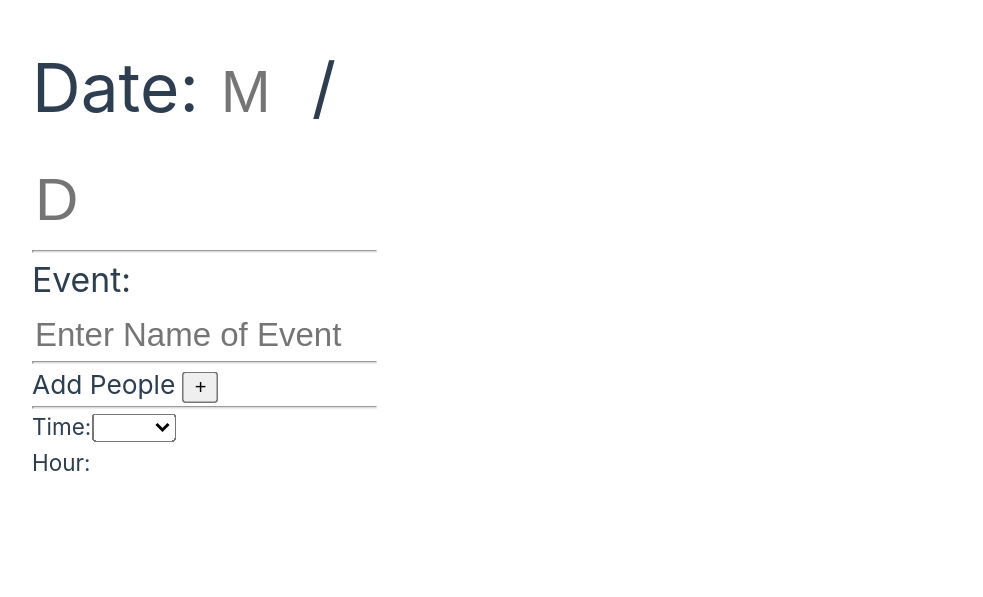
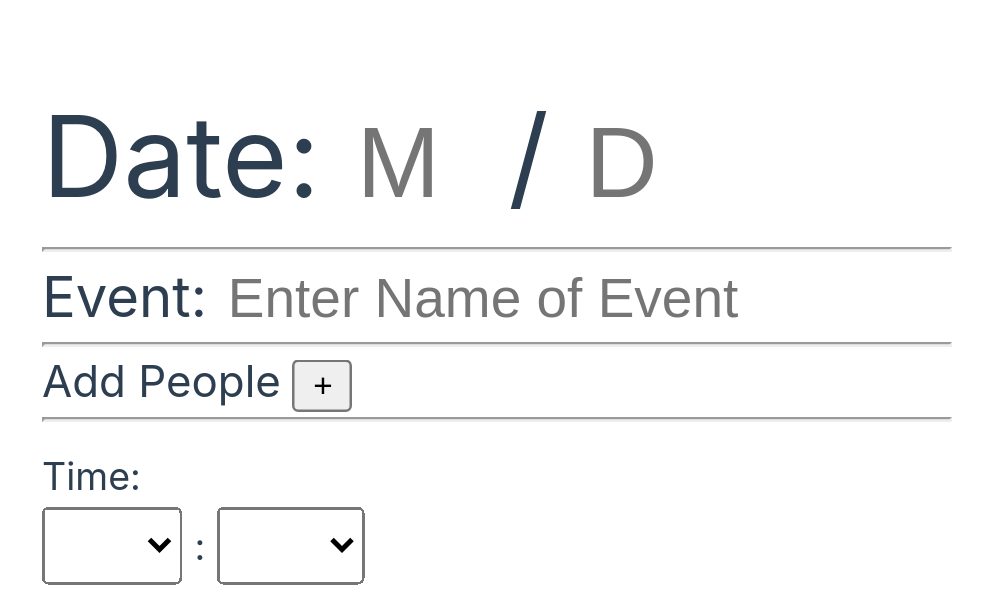
Before and after one commit to klaswell16/calendar, a Vue app: page / in a window 1280 px wide. Shown: the part 227-824 px from the top of the page, without its empty margins (234-1217 px from the left). Before the commit the page ends 800 px from the top, so only its background shows below. Built offline with nearby package versions, Linux system fonts and the light colour scheme.

Commit message:
change time to have hours and min

```diff
--- a/src/App.vue
+++ b/src/App.vue
@@ -5,7 +5,9 @@ export default {
       month: '',
       day: '',
       hours: Array.from({ length: 24 }, (_, i) => i),
+      minutes: Array.from({ length: 12 }, (_, i) => i * 5), // 0, 5, 10...55
       selectedHour: null,
+      selectedMinute: null,
       isActive: false,
       showSam: true,
       showJenny: true,
@@ -40,9 +42,12 @@ export default {
       this.people.push('Gavin')
       this.showGavin = false
     },
-    formatHour(hour) {
-      if (hour === null) return ''
-      return String(hour).padStart(2, '0') + ':00'
+    formatTime(hour, minute) {
+      if (hour === null || minute === null) return '--:--'
+      return `${String(hour).padStart(2, '0')}:${String(minute).padStart(2, '0')}`
+    },
+    get displayTime() {
+      return this.formatTime(this.selectedHour, this.selectedMinute)
     },
   },
 }
@@ -91,14 +96,24 @@ export default {
         <div v-show="showGavin">Gavin <button @click="addGavin">+</button></div>
       </div>
       <hr />
-      <div>
-        <label for="hour-select">Time:</label>
-        <select id="hour-select" v-model="selectedHour">
-          <option v-for="hour in hours" :key="hour" :value="hour">
-            {{ formatHour(hour) }}
-          </option>
-        </select>
-        <p>Hour: {{ formatHour(selectedHour) }}</p>
+      <div class="time-selector">
+        <label>Time:</label>
+        <div class="time-dropdowns">
+          <select v-model="selectedHour">
+            <option value="" disabled selected>HH</option>
+            <option v-for="hour in hours" :key="'h' + hour" :value="hour">
+              {{ String(hour).padStart(2, '0') }}
+            </option>
+          </select>
+          :
+          <select v-model="selectedMinute">
+            <option value="" disabled selected>MM</option>
+            <option v-for="minute in minutes" :key="'m' + minute" :value="minute">
+              {{ String(minute).padStart(2, '0') }}
+            </option>
+          </select>
+        </div>
+        <div class="time-display">{{ displayTime }}</div>
       </div>
     </main>
   </div>
@@ -106,10 +121,8 @@ export default {
 
 <style scoped>
 .zoom-container {
-  transform: scale(1.5);
+  transform: scale(2.5);
   transform-origin: 0 0;
-  width: 66.67%;
-  padding: 20px;
 }
 
 header {
@@ -140,4 +153,22 @@ header {
 button {
   cursor: pointer;
 }
+
+.time-selector {
+  margin-top: 10px;
+}
+.time-dropdowns {
+  display: flex;
+  align-items: center;
+  gap: 5px;
+}
+.time-dropdowns select {
+  padding: 5px;
+  font-size: 16px;
+}
+.time-display {
+  margin-top: 5px;
+  font-size: 18px;
+  font-weight: bold;
+}
 </style>
```
